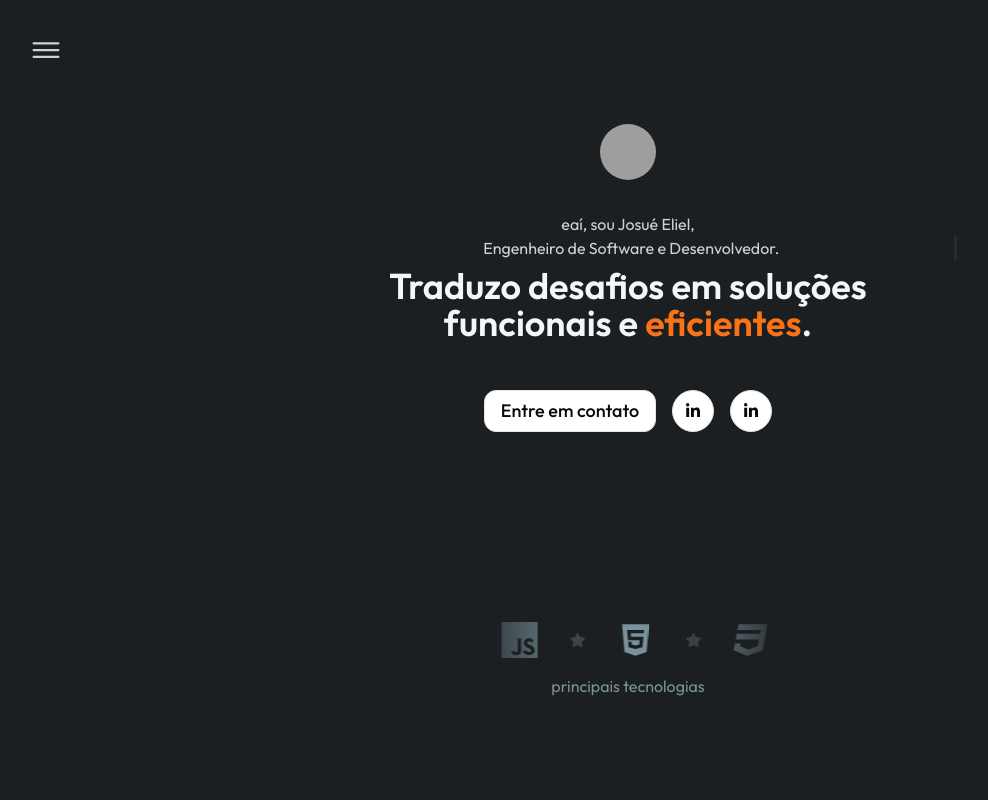
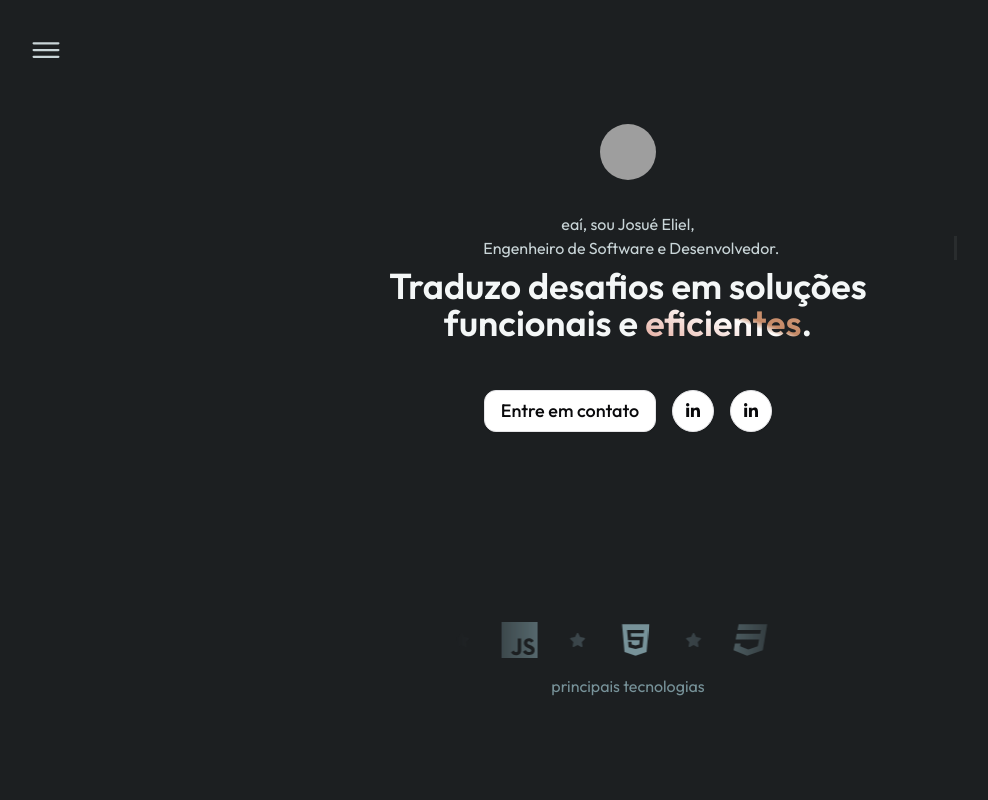
Before and after one commit to Luneciux/35_portolio_view, a Next.js app: page / in a window 1280 px wide. Shown: the top 800 px of the page, without its empty margins (12-1000 px from the left). Built offline with nearby package versions, Linux system fonts and the light colour scheme; grey boxes are pictures that could not be loaded.

Commit message:
testing animations with gradients

```diff
--- a/app/main.scss
+++ b/app/main.scss
@@ -116,3 +116,28 @@
 .animation-delay-05 {
     animation-delay: 0.5s;
 }
+
+.text-highlight-gradient{
+
+    // &:p{
+
+    // }
+
+    background-image: linear-gradient(200deg, rgb(255, 217, 199) 0%, rgb(197, 138, 103) 55%, rgb(255, 255, 255) 58%, rgb(201, 82, 55) 100%);
+    color: transparent;
+    background-clip: text;
+    background-repeat: repeat-x;
+    animation: gradient 4s ease infinite;
+    animation-delay: 2.4s;
+    background-size: 300% 200%;
+
+    @keyframes gradient {
+        0% {
+            background-position: 0% 50%;
+        }
+        50% {
+            background-position: 100% 50%;
+        }
+
+    }
+}
--- a/app/page.tsx
+++ b/app/page.tsx
@@ -122,7 +122,7 @@ export default function Home() {
                 </div>
 
                 <div className="punch-line show-up-on-load-slow">
-                  <span className="punch-line-text min-[1400px]:text-6xl min-[320px]:text-4xl text-woodsmoke-50">Traduzo desafios em soluções funcionais e <span className="text-orange-500">eficientes</span>.</span>
+                  <span className="punch-line-text min-[1400px]:text-6xl min-[320px]:text-4xl text-woodsmoke-50">Traduzo desafios em soluções funcionais e <span className="text-highlight-gradient">eficientes</span>.</span>
                 </div>
 
                 <div className="buttons-section flex flex-row justify-center gap-4 pt-10">
--- a/tailwind.config.ts
+++ b/tailwind.config.ts
@@ -54,6 +54,20 @@ const config: Config = {
 				'925': '#1c1f21',
 				'950': '#0a0c0d',
 			},
+			'antique-brass': {
+				'50': '#faf5f2',
+				'100': '#f3e9e1',
+				'200': '#e5d2c3',
+				'300': '#d4b49d',
+				'400': '#c49378',
+				'500': '#b67659',
+				'600': '#a8644e',
+				'700': '#8c5042',
+				'800': '#72433a',
+				'900': '#5d3831',
+				'950': '#311c19',
+			},
+
 
   			border: 'hsl(var(--border))',
   			input: 'hsl(var(--input))',
```
